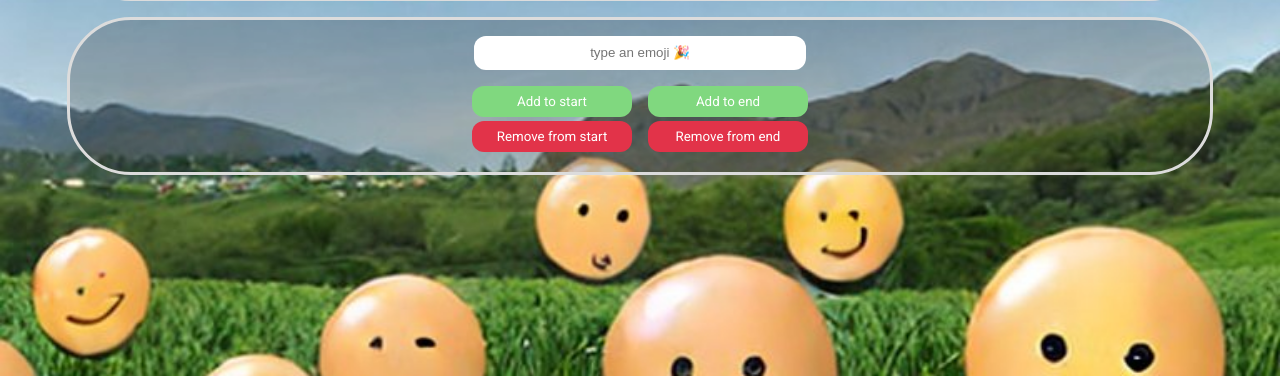
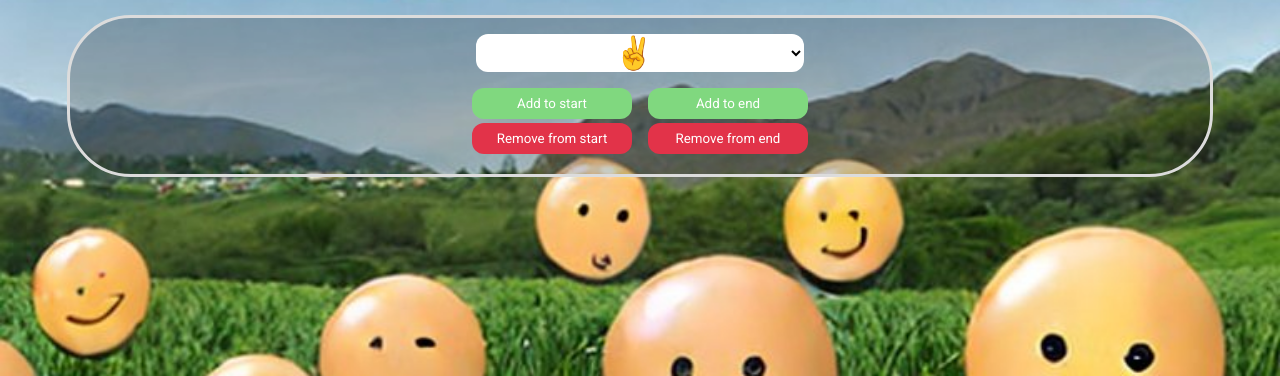
Before and after one commit to vishalicious213/my-emojis, a plain HTML site: page index.html in a window 1280 px wide. Shown: the part 424-800 px from the top of the page. Drawn offline with Linux system fonts and the light colour scheme; a web font is replaced by a local one.

Commit message:
added for loop to let user select emojis from drop-down

```diff
--- a/index.css
+++ b/index.css
@@ -61,17 +61,17 @@ h1 {
     padding: 1rem;
 }
 
-input {
+input, select {
     margin: 0 auto;
     display: block;
     border: none;
-    height: 2rem;
     background: white;
     border-radius: .75rem;
     text-align: center;
     margin-bottom: 1rem;
     max-width: 20.5rem;
     width: 90%;
+    font-size: 2rem;
 }
 
 button {
--- a/index.html
+++ b/index.html
@@ -11,7 +11,8 @@
     <h1>Express Yourself Through Emojis</h1>
     <div id="emoji-container"></div>
     <section id="interface">
-        <input type="text" id="emoji-input" placeholder="type an emoji 🎉">
+        <!-- <input type="text" id="emoji-input" placeholder="type an emoji 🎉"> -->
+        <select id="emoji-input" name="emoji-list"></select>
 
         <div class="buttons-wrapper">
             <button id="unshift-btn">Add to start</button>
--- a/index.js
+++ b/index.js
@@ -7,6 +7,14 @@ const pushBtn = document.getElementById("push-btn")
 const unshiftBtn = document.getElementById("unshift-btn")
 const popBtn = document.getElementById("pop-btn")
 const shiftBtn = document.getElementById("shift-btn")
+
+for (let i=0; i < emojisArray.length; i++) {
+    let emojiOption = emojisArray[i]
+    let emojiElement = document.createElement("option")
+    emojiElement.textContent = emojiOption
+    emojiElement.value = emojiOption
+    emojiInput.appendChild(emojiElement)
+}
 
 function renderEmojis() {
     emojiContainer.innerHTML = ""
```
